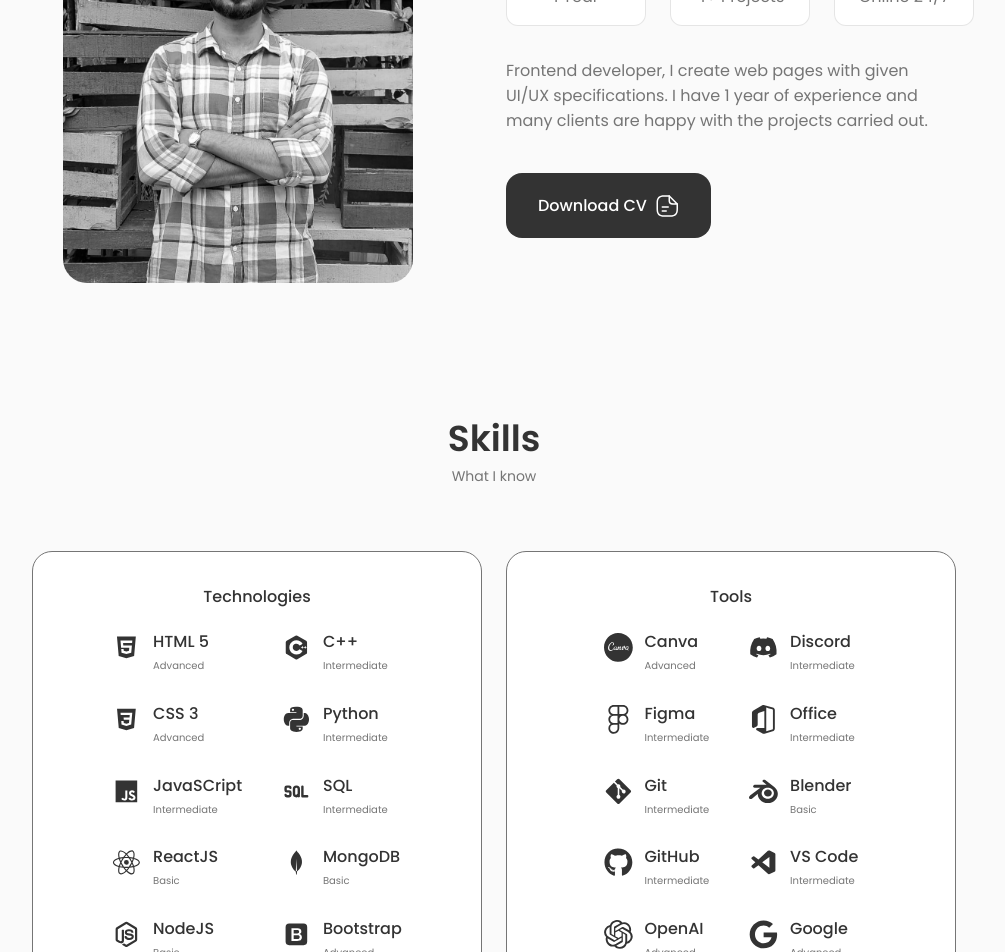
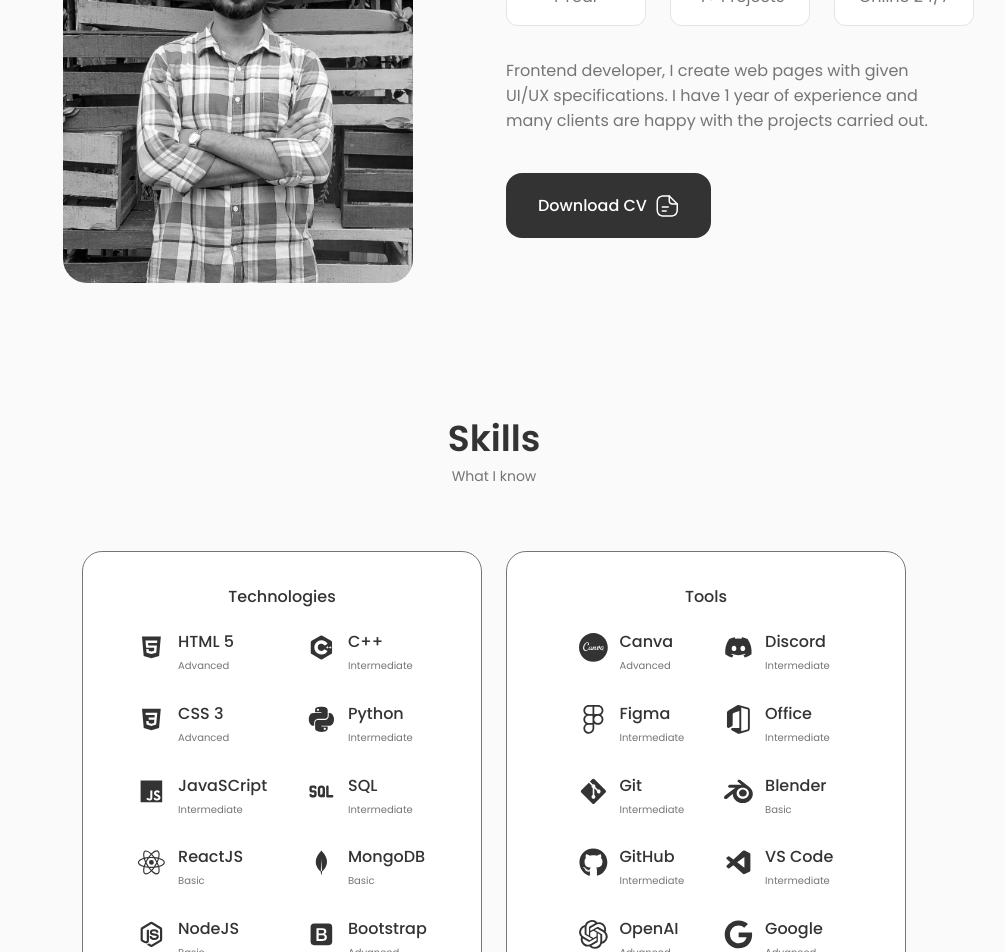
Before and after one commit to OmThakkar/React-Portfolio-v1.0, a React (Vite) app: page / in a window 1280 px wide. Shown: the part 1052-2004 px from the top of the page, without its empty margins (146-1151 px from the left). Built offline with nearby package versions, Linux system fonts and the light colour scheme.

Commit message:
Changed Scrollbar

```diff
--- a/src/App.css
+++ b/src/App.css
@@ -160,6 +160,24 @@ img{
   gap: .5rem;
 }
 
+::-webkit-scrollbar {
+  width: 4px;
+  border-radius: 1rem;
+}
+
+::-webkit-scrollbar-track {
+  background: var(--container-color); /* Color of the scrollbar track */
+}
+
+::-webkit-scrollbar-thumb {
+  background: var(--title-color);
+  border-radius: 1rem;
+}
+
+::-webkit-scrollbar-thumb:hover {
+  background: var(--title-color-dark); /* Color of the scrollbar handle on hover */
+}
+
 /* For large devices */
 @media screen and (max-width: 992px) {
   .container {
--- a/src/components/skills/skills.css
+++ b/src/components/skills/skills.css
@@ -1,5 +1,5 @@
 .skills__container{
-    grid-template-columns: repeat(2, 450px);
+    grid-template-columns: repeat(2, 400px);
     column-gap: 3rem;
     justify-content: center;
 }
```
